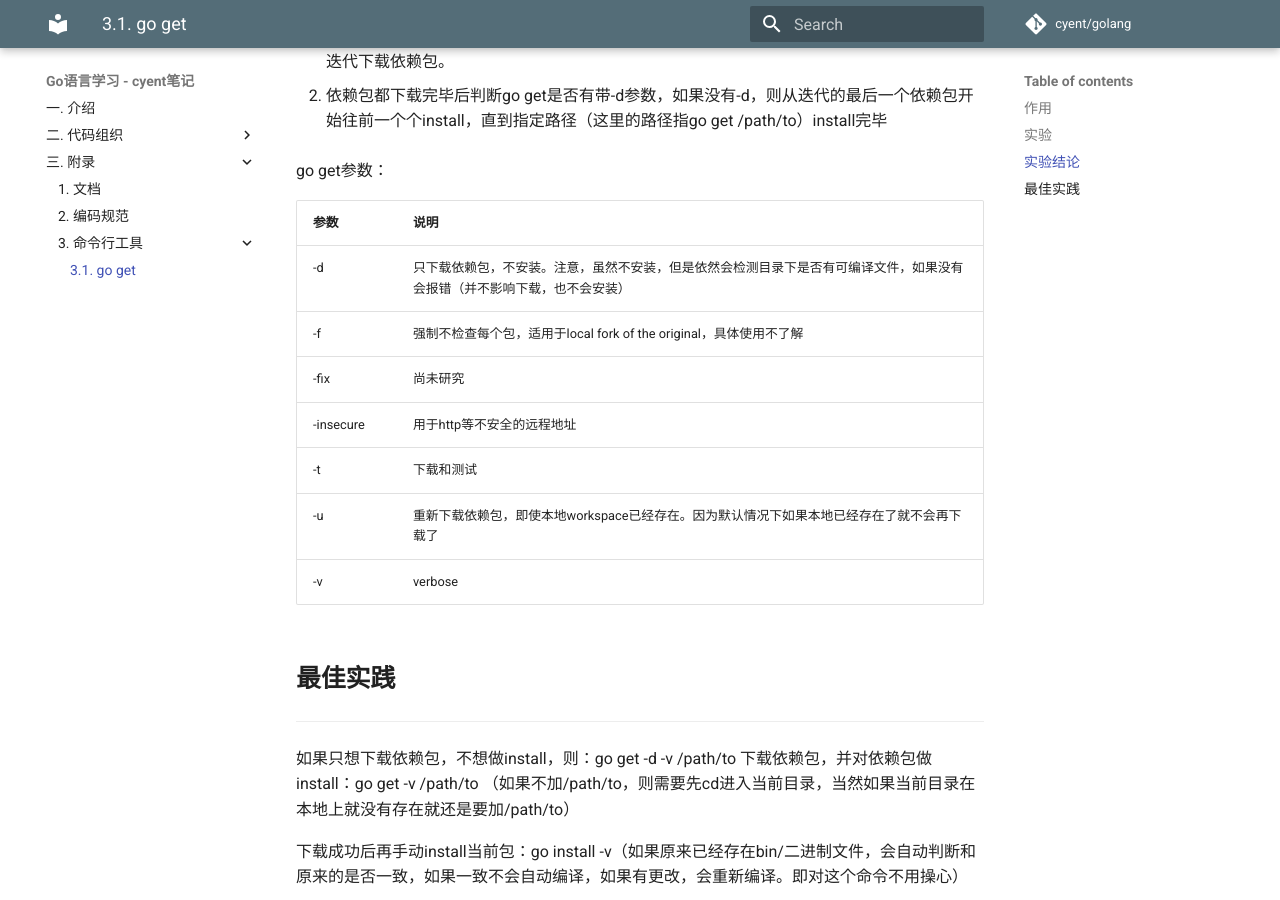
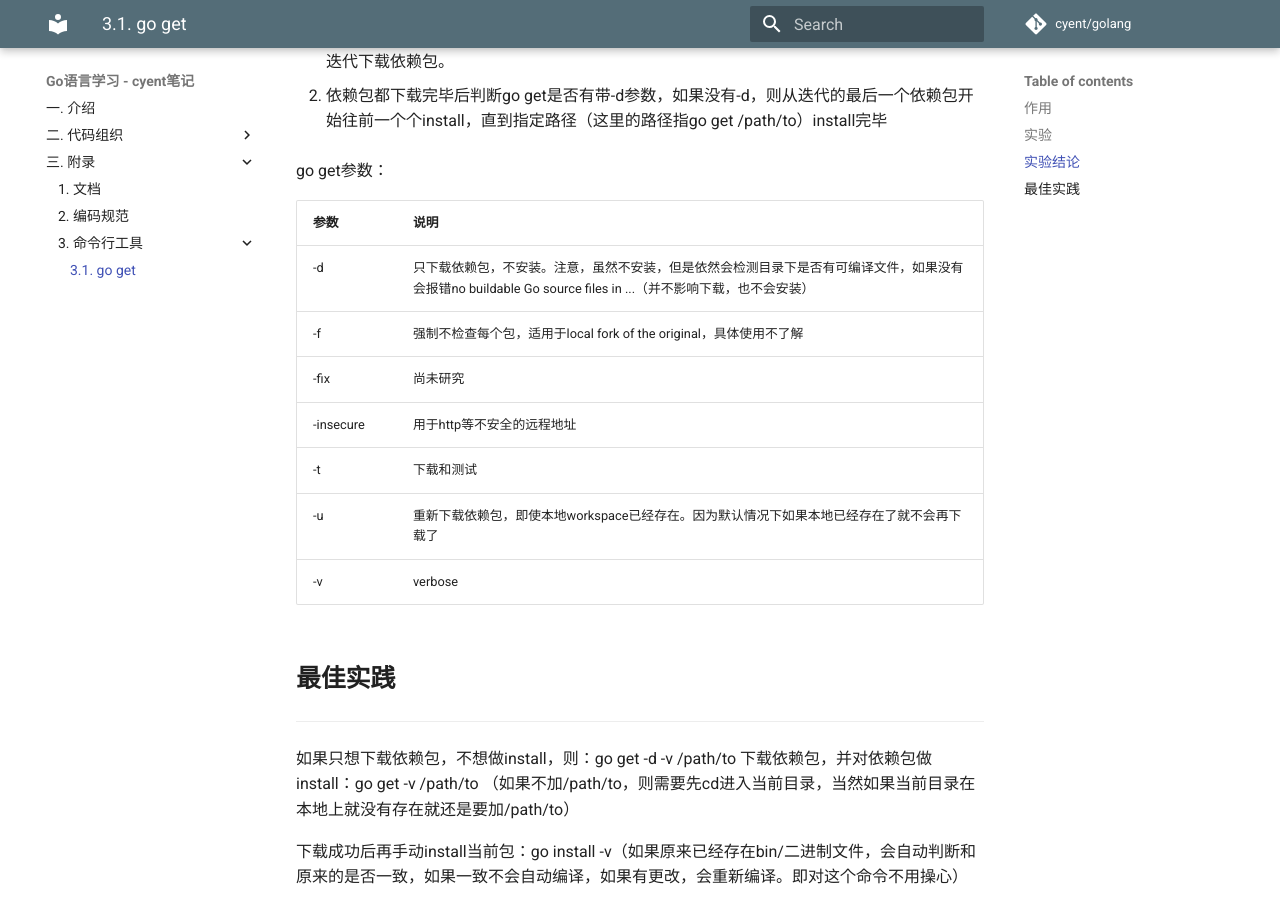
Before and after one commit to yxhsea/golang, an MkDocs documentation site: the page built from docs/cli/go_get.md, in a window 1280 px wide and 900 px high, scrolled down 1579 px. Built offline with MkDocs 1.6.1 and Material for MkDocs 9.7.7, drawn with Linux system fonts in a browser that asks for light colours; comment, search, counter and statistics services are not loaded; old or Windows-style settings are respelled for this version of MkDocs.

Commit message:
20171013 23:43

```diff
--- a/docs/cli/go_get.md
+++ b/docs/cli/go_get.md
@@ -71,7 +71,7 @@ go get参数：
 
 | 参数 | 说明 |
 | :-- | :-- |
-| -d | 只下载依赖包，不安装。注意，虽然不安装，但是依然会检测目录下是否有可编译文件，如果没有会报错（并不影响下载，也不会安装）|
+| -d | 只下载依赖包，不安装。注意，虽然不安装，但是依然会检测目录下是否有可编译文件，如果没有会报错no buildable Go source files in ...（并不影响下载，也不会安装）|
 | -f | 强制不检查每个包，适用于local fork of the original，具体使用不了解 |
 | -fix | 尚未研究 |
 | -insecure | 用于http等不安全的远程地址 |
```
